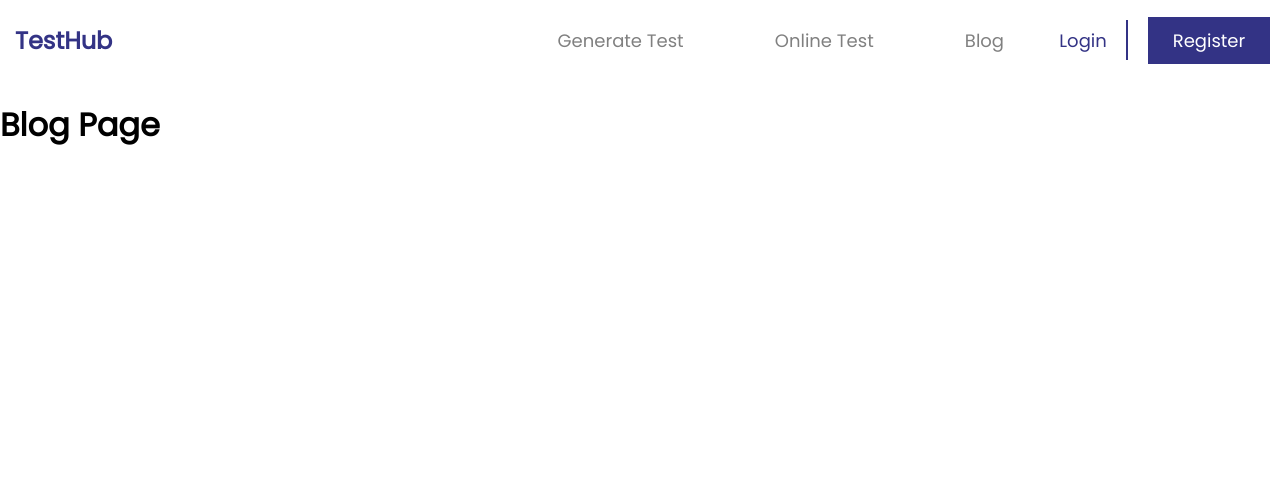
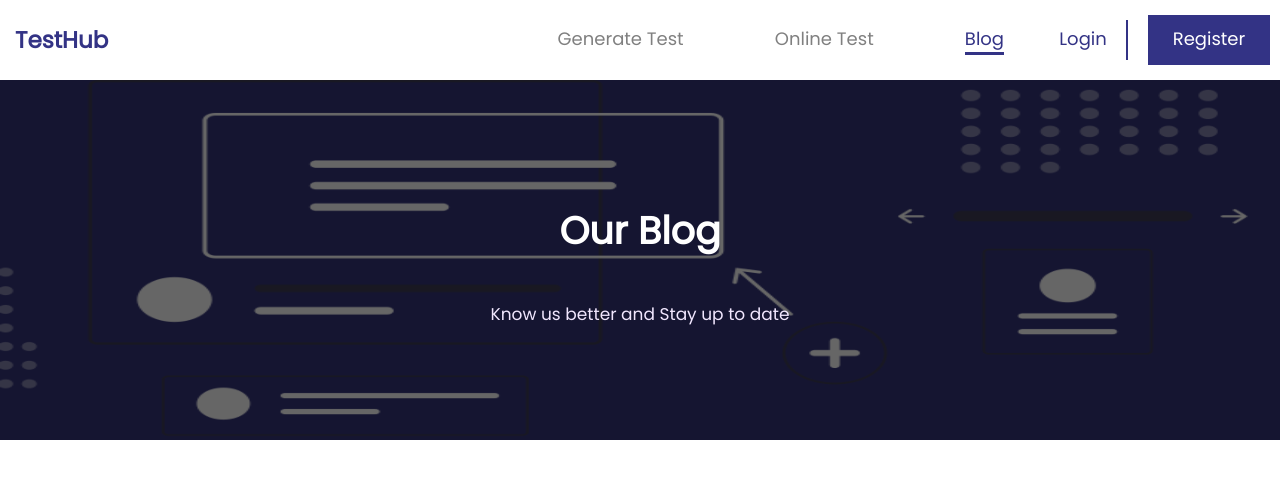
Before and after one commit to AhsanShiekh/testhub, a React (Create React App) app: page /blogs in a window 1280 px wide. Shown: the top 478 px of the page. Built offline with nearby package versions, Linux system fonts and the light colour scheme.

Commit message:
react-router navigation is up and running designed pageheader and added it into blogs page

```diff
--- a/src/App.js
+++ b/src/App.js
@@ -15,14 +15,14 @@ const App = () => {
       document.getElementsByClassName("Sidebar")[0].classList.add("hide");
       setTimeout(() => {
         setShowSidebar(false);
-      }, 1000);
+      }, 900);
     }
   };
 
   return (
     <div className="App">
-      <Navbar sidebar={showHideSidebar} />
-      <Sidebar show={showSidebar} />
+      <Navbar showStatus={showSidebar} sidebar={showHideSidebar} />
+      <Sidebar show={showSidebar} close={showHideSidebar} />
 
       <Switch>
         <Route exact path="/" component={HomePage} />
--- a/src/Components/Navbar/Hamburger/Hamburger.jsx
+++ b/src/Components/Navbar/Hamburger/Hamburger.jsx
@@ -1,21 +1,12 @@
 import React from "react";
 import "./Hamburger.scss";
 
-const Hamburger = ({ sidebar }) => {
-  const showHideSidebar = () => {
-    const Hamburger = document.getElementsByClassName("Hamburger")[0];
-
-    if (Hamburger.classList.contains("cross")) {
-      Hamburger.classList.remove("cross");
-      sidebar("hide");
-    } else {
-      Hamburger.classList.add("cross");
-      sidebar("show");
-    }
-  };
-
+const Hamburger = ({ sidebar, show }) => {
   return (
-    <div className="Hamburger" onClick={showHideSidebar}>
+    <div
+      className={` ${show ? "cross" : null} Hamburger`}
+      onClick={() => sidebar(show ? "hide" : "show")}
+    >
       <div className="line l1"></div>
       <div className="line l2"></div>
       <div className="line l3"></div>
--- a/src/Components/Navbar/Navbar.jsx
+++ b/src/Components/Navbar/Navbar.jsx
@@ -1,24 +1,27 @@
 import React from "react";
+import { NavLink } from "react-router-dom";
 import LoginRegisterButton from "../Login_RegisterButton/Login_RegisterButton";
 import NavbarOption from "../NavbarOption/NavbarOption";
 import Hamburger from "./Hamburger/Hamburger";
 import "./Navbar.scss";
 
-const Navbar = ({ sidebar }) => {
+const Navbar = ({ sidebar, showStatus }) => {
   return (
     <div data-aos="fade-down" data-aos-duration="700" className="Navbar">
-      <h2 className="title">TestHub</h2>
+      <NavLink to="/" className="title">
+        TestHub
+      </NavLink>
 
       <div className="options">
         <div className="main-option">
-          <NavbarOption text="Generate Test" />
-          <NavbarOption text="Online Test" />
-          <NavbarOption text="Blog" />
+          <NavbarOption to="/generate-test" text="Generate Test" />
+          <NavbarOption to="/online-test" text="Online Test" />
+          <NavbarOption to="/blogs" text="Blog" />
         </div>
         <LoginRegisterButton />
       </div>
 
-      <Hamburger sidebar={sidebar} />
+      <Hamburger show={showStatus} sidebar={sidebar} />
     </div>
   );
 };
--- a/src/Components/Navbar/Navbar.scss
+++ b/src/Components/Navbar/Navbar.scss
@@ -11,6 +11,11 @@
   .title {
     color: $primary;
     margin-left: 15px;
+    text-decoration: none;
+    outline: none;
+    border: none;
+    font-weight: bolder;
+    font-size: 23px;
   }
   .options {
     height: 100%;
--- a/src/Components/NavbarOption/NavbarOption.jsx
+++ b/src/Components/NavbarOption/NavbarOption.jsx
@@ -1,14 +1,18 @@
 import React from "react";
 import "./NavbarOption.scss";
+import { NavLink } from "react-router-dom";
 
-const NavbarOption = ({ text, color = "grey", button }) => {
+const NavbarOption = ({ text, color = "grey", button, to, close = null }) => {
   return (
-    <p
+    <NavLink
       style={{ color: color }}
       className={` ${button ? "button" : ""} NavbarOption`}
+      to={`${to}`}
+      activeClassName="link-active"
+      onClick={() => close("hide")}
     >
       {text}
-    </p>
+    </NavLink>
   );
 };
 
--- a/src/Components/NavbarOption/NavbarOption.scss
+++ b/src/Components/NavbarOption/NavbarOption.scss
@@ -6,13 +6,41 @@
   cursor: pointer;
   transition: all 0.5s;
   font-weight: 550;
+  text-decoration: none;
+  outline: none;
+  border-bottom: none;
 
   &:hover {
-    color: $primary;
+    color: $primary !important;
+  }
+
+  &::after {
+    display: block;
+    content: "";
+    border-bottom: solid 3px $primary;
+    transform: scaleX(0);
+    transition: transform 250ms ease-in-out;
+    transform-origin: 0% 50%;
+  }
+  &:hover::after {
+    transform: scaleX(1);
+  }
+}
+
+.link-active {
+  color: $primary !important;
+
+  &::after {
+    transform: scaleX(1);
   }
 }
 
 .button {
   background-color: $primary;
   padding: 10px 25px;
+
+  &:hover {
+    background-color: white;
+    color: $primary;
+  }
 }
--- /dev/null
+++ b/src/Components/PageHeader/PageHeader.jsx
@@ -0,0 +1,23 @@
+import React from "react";
+import "./PageHeader.scss";
+
+const PageHeader = ({ title, subtitle, bgImage }) => {
+  return (
+    <div className="PageHeader">
+      <img className="background" src={bgImage} alt="blog background" />
+      <h1 data-aos="fade-up" data-aos-duration="700" className="title">
+        {title}
+      </h1>
+      <p
+        data-aos="fade-up"
+        data-aos-duration="700"
+        data-aos-delay="500"
+        className="subtitle"
+      >
+        {subtitle}
+      </p>
+    </div>
+  );
+};
+
+export default PageHeader;
--- /dev/null
+++ b/src/Components/PageHeader/PageHeader.scss
@@ -0,0 +1,30 @@
+@import "../../Config/colors.scss";
+
+.PageHeader {
+  height: 45vh;
+  width: 100vw;
+  position: relative;
+  display: flex;
+  flex-direction: column;
+  justify-content: center;
+  align-items: center;
+  background-color: black;
+  color: white;
+
+  .background {
+    height: 100%;
+    width: 100%;
+    position: absolute;
+    opacity: 0.4;
+    top: 0;
+    left: 0;
+  }
+
+  .title {
+    font-size: 38px;
+  }
+  .subtitle {
+    font-size: 17px;
+    color: $light;
+  }
+}
--- a/src/Components/Sidebar/Sidebar.jsx
+++ b/src/Components/Sidebar/Sidebar.jsx
@@ -3,15 +3,19 @@ import "./Sidebar.scss";
 import NavbarOption from "../NavbarOption/NavbarOption";
 import LoginRegisterButton from "../Login_RegisterButton/Login_RegisterButton";
 
-const Sidebar = ({ show }) => {
+const Sidebar = ({ show, close }) => {
   return (
     <>
       {show ? (
         <div className="Sidebar">
           <div className="options">
-            <NavbarOption text="Generate Text" />
-            <NavbarOption text="Online Test" />
-            <NavbarOption text="Blog" />
+            <NavbarOption
+              close={close}
+              to="/generate-test"
+              text="Generate Text"
+            />
+            <NavbarOption close={close} to="online-test" text="Online Test" />
+            <NavbarOption close={close} to="/blogs" text="Blog" />
             <LoginRegisterButton />
           </div>
         </div>
--- a/src/Config/colors.scss
+++ b/src/Config/colors.scss
@@ -1,2 +1,3 @@
 $primary: #333385;
+$primarylight: #c8c8ff;
 $light: rgb(241, 231, 254);
--- a/src/Pages/BlogsPage/BlogsPage.jsx
+++ b/src/Pages/BlogsPage/BlogsPage.jsx
@@ -1,10 +1,16 @@
 import React from "react";
+import PageHeader from "../../Components/PageHeader/PageHeader";
 import "./BlogsPage.scss";
+import study from "../../Assets/blogpagebg.png";
 
 const BlogsPage = (props) => {
   return (
     <div className="BlogsPage">
-      <h1>Blog Page</h1>
+      <PageHeader
+        title="Our Blog"
+        subtitle="Know us better and Stay up to date"
+        bgImage={study}
+      />
     </div>
   );
 };
```
Also changed, not shown: src/Assets/blogpagebg.png (added).
